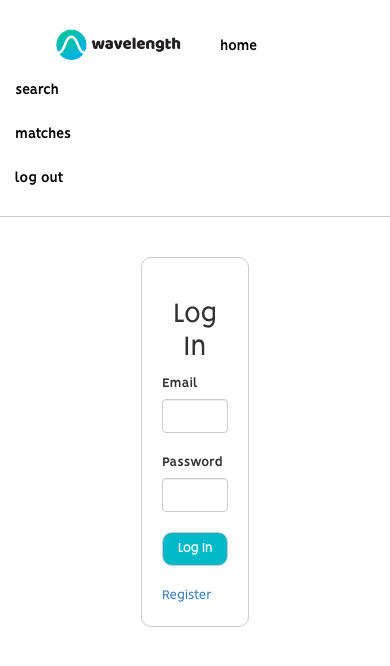
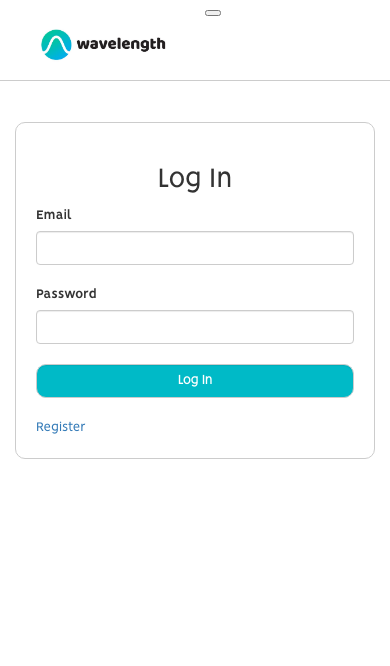
Before and after one commit to marsmans13/wavelength_app, a Flask app: page /auth/ in a window 390 px wide. Shown: the top 666 px of the page. Run offline with Flask 2, Linux system fonts and the light colour scheme; some libraries are stand-ins or nearby versions.

Commit message:
Make more mobile friendly

```diff
--- a/app/static/style.css
+++ b/app/static/style.css
@@ -43,19 +43,20 @@ select option {
     border-right: none;
     border-left: none;
     border-top: none;
-    border-bottom: solid;
+    border-bottom: solid 1px #ccc;
     border-radius: 0px;
-    border-color: #ccc;
-    border-width: 1px;
+    padding-bottom: 30px;
 }
 
-#nav-item {
+#nav-item-id {
     color: black;
-    margin-top: 4px;
     font-family: Vision-Bold;
+    text-decoration: none;
+    margin-right: 50px;
+    font-size: 15px;
 }
 
-#nav-item:hover {
+#nav-item-id:hover {
     color: gray;
 }
 
@@ -292,6 +293,8 @@ select option {
 
 .img-container {
     position: relative;
+    width: 200px;
+    height: 250px;
 }
 
 #update-btn {
@@ -352,7 +355,7 @@ select option {
   margin: auto;
   padding: 20px;
   border: 1px solid #888;
-  width: 50%;
+  width: 60%
 }
 
 /* The Close Button */
@@ -424,16 +427,16 @@ select option {
 }
 
 .search-img {
-    width:600px;
-    height:400px;
-    object-fit:cover;
+    width: 750px;
+    height: 450px;
+    object-fit: cover;
 }
 
 .search-img-info {
-    position:absolute;
-    bottom:20px;
+    position: absolute;
+    bottom: 20px;
     background-color: rgba(50,50,50,0.7);
-    width:600px;
+    width: 750px;
 }
 
 .right-arrow {
@@ -452,3 +455,10 @@ select option {
     margin: 10px 0 40px 0;
     padding-bottom: 5px;
 }
+
+.container-shadow-box {
+    margin: 40px 10%;
+    box-shadow: 0px 0px 10px 0 rgba(0,0,0,0.1);
+    padding:0 20px 40px 20px;
+    border-radius: 30px;
+}
--- a/app/templates/base.html
+++ b/app/templates/base.html
@@ -12,14 +12,26 @@
 <script src="https://maxcdn.bootstrapcdn.com/bootstrap/3.4.1/js/bootstrap.min.js"></script>
 </head>
 <body style="background-color: #fff;">
-  <nav class="navbar navbar-default" id="navbar-cust" style="background-color: white">
-    <div class="container-fluid">
-      <a class="navbar-brand" href="{{ url_for('profile_bp.home') }}"><img src="/static/IMG_3606.JPG" alt="wavelength" style="width:175px; margin-top:0"></a>
-      <ul class="nav navbar-nav" style="padding-top:15px; padding-bottom:10px; font-size:15px;">
-        <li><a id="nav-item" href="{{ url_for('profile_bp.home') }}">home</a></li>
-        <li><a id="nav-item" href="{{ url_for('profile_bp.search_users') }}">search</a></li>
-        <li><a id="nav-item" href="{{ url_for('profile_bp.show_matches') }}">matches</a></li>
-        <li class="navbar-right"><a id="nav-item" href="{{ url_for('auth_bp.logout') }}">log out</a></li>
+  <nav class="navbar navbar-expand-lg navbar-light bg-light" id="navbar-cust">
+    <a class="navbar-brand" href="{{ url_for('profile_bp.home') }}"><img src="/static/IMG_3606.JPG" alt="wavelength" style="width:175px; margin-top:0"></a>
+    <button class="navbar-toggler inline-block" type="button" data-toggle="collapse" data-target="#navbarSupportedContent" aria-controls="navbarSupportedContent" aria-expanded="false" aria-label="Toggle navigation">
+      <span class="navbar-toggler-icon"></span>
+    </button>
+
+    <div class="collapse navbar-collapse" id="navbarSupportedContent" style="margin-top:15px;">
+      <ul class="navbar-nav mr-auto">
+        <li class="nav-item" style="list-style: none;">
+          <a id="nav-item-id" class="nav-link" href="{{ url_for('profile_bp.home') }}">home</a>
+        </li>
+        <li class="nav-item" style="list-style: none;">
+          <a id="nav-item-id" class="nav-link" href="{{ url_for('profile_bp.search_users') }}">search</a>
+        </li>
+        <li class="nav-item" style="list-style: none;">
+          <a id="nav-item-id" class="nav-link" href="{{ url_for('profile_bp.show_matches') }}">matches</a>
+        </li>
+        <li class="nav-item" style="list-style: none;">
+          <a id="nav-item-id" class="nav-link" href="{{ url_for('auth_bp.logout') }}">log out</a>
+        </li>
       </ul>
     </div>
   </nav>
--- a/app/templates/login.html
+++ b/app/templates/login.html
@@ -5,10 +5,11 @@
 {% endblock %}
 
 {% block content %}
-<div style="margin:0 auto; width:30%; align-items:center;">
-  <div class="list-item-box bio-box" style="text-align:left; padding:20px;">
-    <div class="row">
-      <div class="col-lg-12">
+<div style="margin:0 auto; align-items:center;">
+  <div class="row">
+    <div class="col-lg-4 col-md-3 col-sm-1 col-xs-0"></div>
+    <div class="col-lg-4 col-md-6 col-sm-10 col-xs-12">
+      <div class="list-item-box bio-box" style="text-align:left; padding:20px;">
         <h2 style="text-align:center">Log In</h2>
         <form method="post">
           <label for="email">Email</label>
@@ -21,6 +22,7 @@
         <a href="{{ url_for('auth_bp.register') }}">Register</a>
       </div>
     </div>
+    <div class="col-lg-4 col-md-3 col-sm-1 col-xs-0"></div>
   </div>
 </div>
 
```
Also changed, not shown: app/templates/home.html (+6 -5 lines), app/templates/matches.html (+7 -3 lines), app/templates/messages.html (+8 -2 lines), app/templates/register.html (+5 -3 lines), app/templates/search.html (+14 -8 lines).
